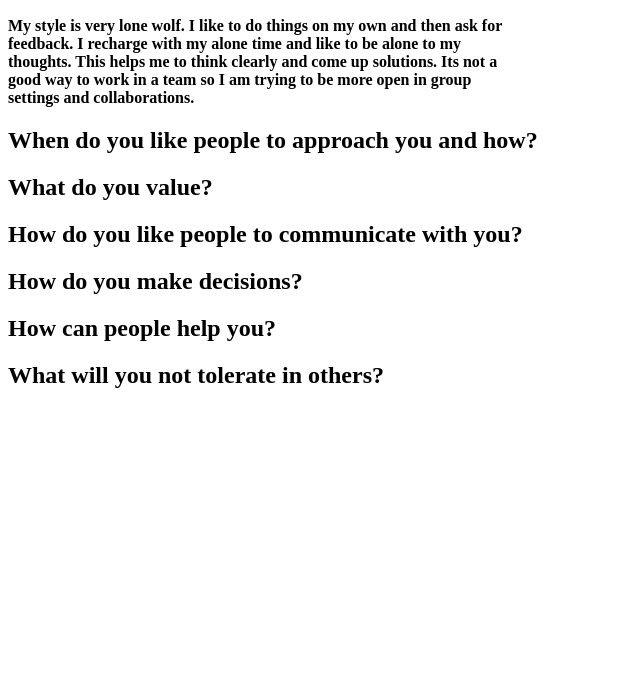
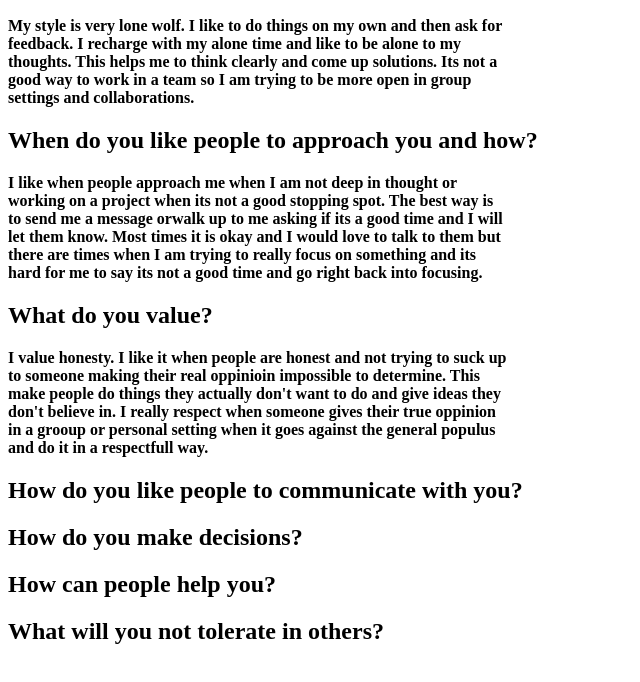
Before and after one commit to MrYee4/CSE-170, a plain HTML site: page PersonalProject.html in a window 1280 px wide. Shown: the part 96-778 px from the top of the page, without its empty margins (0-640 px from the left). Drawn offline with Linux system fonts and the light colour scheme.

Commit message:
Update PersonalProject.html

```diff
--- a/PersonalProject.html
+++ b/PersonalProject.html
@@ -17,11 +17,15 @@
 
   <h2>When do you like people to approach you and how?</h2>
     <p>
-
+     I like when people approach me when I am not deep in thought or working on a project when its not a good stopping spot. The best way is to send
+      me a message orwalk up to me asking if its a good time and I will let them know. Most times it is okay and I would love to talk to them but
+      there are times when I am trying to really focus on something and its hard for me to say its not a good time and go right back into focusing.
     </p>
   <h2>What do you value?</h2>
     <p>
-
+     I value honesty. I like it when people are honest and not trying to suck up to someone making their real oppinioin impossible to determine.
+      This make people do things they actually don't want to do and give ideas they don't believe in. I really respect when someone gives their
+      true oppinion in a grooup or personal setting when it goes against the general populus and do it in a respectfull way.
     </p>
 
   <h2>How do you like people to communicate with you?</h2>
```
